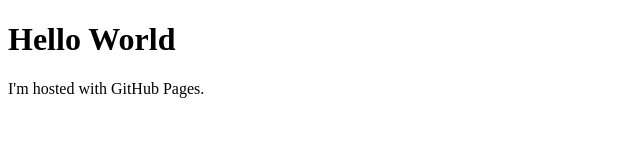
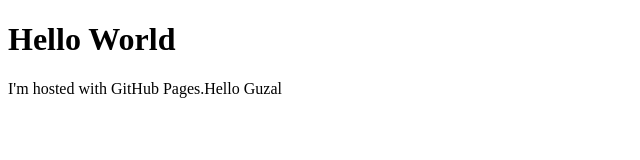
Before and after one commit to Botode/Botode.github.io, a plain HTML site: page index.html in a window 1280 px wide. Shown: the whole page, without its empty margins (0-640 px from the left). Drawn offline with Linux system fonts and the light colour scheme.

Commit message:
Update index.html

```diff
--- a/index.html
+++ b/index.html
@@ -2,6 +2,6 @@
 <html>
 <body>
 <h1>Hello World</h1>
-<p>I'm hosted with GitHub Pages.</p>
+<p>I'm hosted with GitHub Pages.Hello Guzal</p>
 </body>
 </html>
```
